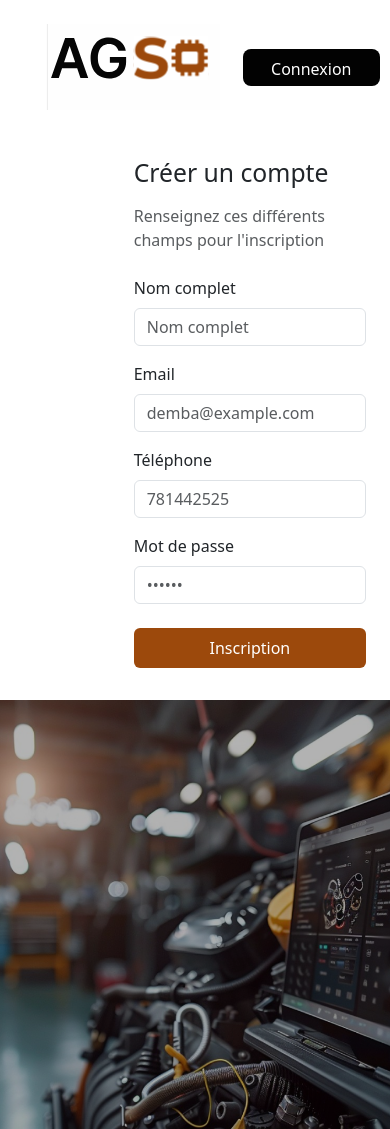
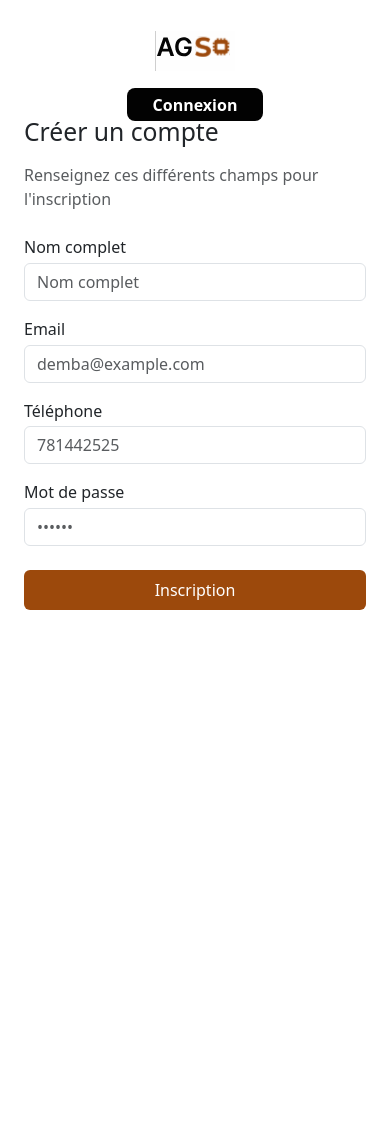
Before and after one commit to Diallo-alpha/AGS_AUTO_FRONT-END, an Angular app: page / in a window 390 px wide. After the commit the page ends 844 px from the top, so only its background shows below. Built offline with nearby package versions, Linux system fonts and the light colour scheme.

Commit message:
responsive page inscription

```diff
--- a/src/app/inscription/inscription.component.css
+++ b/src/app/inscription/inscription.component.css
@@ -1,19 +1,23 @@
-.content{
+.content {
   display: flex;
   justify-content: space-between;
 }
+
 .logo {
   font-size: 2rem;
   font-weight: bold;
 }
+
 .logo span {
   color: #9c490c;
 }
-.logo img{
+
+.logo img {
   width: 218.951px;
   height: 86.044px;
   flex-shrink: 0;
 }
+
 .btn-connexion {
   width: 136.605px;
   height: 37px;
@@ -26,24 +30,29 @@
   border-radius: 8px;
   background: var(--third, #020202);
 }
+
 .form-container {
   max-width: 400px;
-  margin-left: 13vh;
+  margin: 0 auto;
+}
+.form-control{
+  margin-top: -0.5vh !important;
 }
 .btn-inscription {
   background-color: #9c490c;
   color: #fff;
   border: none;
 }
+
 .right-content {
-  float: right;
-  margin-top: 1vh;
-  position: relative; /* Nécessaire pour positionner l'overlay */
+  position: relative;
+  height: 99.5vh;
 }
 
 .right-content img {
-  width: 600px;
-  height: 800px;
+  width: 100%;
+  height: 100%;
+  object-fit: cover;
 }
 
 .overlay {
@@ -52,6 +61,31 @@
   left: 0;
   width: 100%;
   height: 100%;
-  background-color: rgba(0, 0, 0, 0.3); /* Ajustez l'opacité ici */
-  z-index: 1; /* Assurez-vous que la superposition est au-dessus de l'image */
+  background-color: rgba(0, 0, 0, 0.4);
+  z-index: 1;
 }
+
+@media (max-width: 767px) {
+  .form-container {
+    margin-left: 0;
+    margin-top: -8vh;
+  }
+
+  .logo, .btn-connexion {
+    margin-bottom: 1rem;
+  }
+  .logo img {
+    width: 110.951px;
+    height: 40.044px;
+    flex-shrink: 0;
+  }
+  .content {
+    flex-direction: column;
+  }
+  .btn-connexion {
+  width: 136.605px;
+  height: 33px;
+  padding: 4px 12px;
+  font-weight: bold;
+}
+}
--- a/src/app/inscription/inscription.component.html
+++ b/src/app/inscription/inscription.component.html
@@ -1,13 +1,13 @@
 <div class="container-fluid">
   <div class="row content">
-      <div class="col-md-7 p-4">
-          <header class="d-flex justify-content-between align-items-center mb-5">
-              <div class="logo">
-                  <span><img src="assets/images/Logo.svg" alt=""></span>
-              </div> <br>
+    <div class="col-12 col-md-7 p-4">
+      <header class="d-flex flex-column flex-md-row justify-content-between align-items-center mb-5">
+        <div class="logo mb-3 mb-md-0">
+          <span><img src="assets/images/Logo.svg" alt="Logo"></span>
+        </div>
         <button class="btn btn-connexion">Connexion</button>
       </header>
-          <div class="form-container left-content">
+      <div class="form-container">
         <h2 class="mb-3">Créer un compte</h2>
         <p class="text-muted mb-4">Renseignez ces différents champs pour l'inscription</p>
         <form>
@@ -31,13 +31,12 @@
         </form>
       </div>
     </div>
-      <div class="col-md-5 px-0 right-content">
+    <div class="col-md-5 px-0 right-content d-none d-md-block">
       <div class="overlay"></div>
       <img
         alt="Image d'un atelier automobile avec des équipements de diagnostic et des voitures en cours de réparation"
         class="img-fluid h-100 w-100 object-fit-cover"
         src="assets/images/inscription.png"
-              alt="photo page inscription"
       />
     </div>
   </div>
```
Lines whose indentation alone changed are shown as unchanged.
